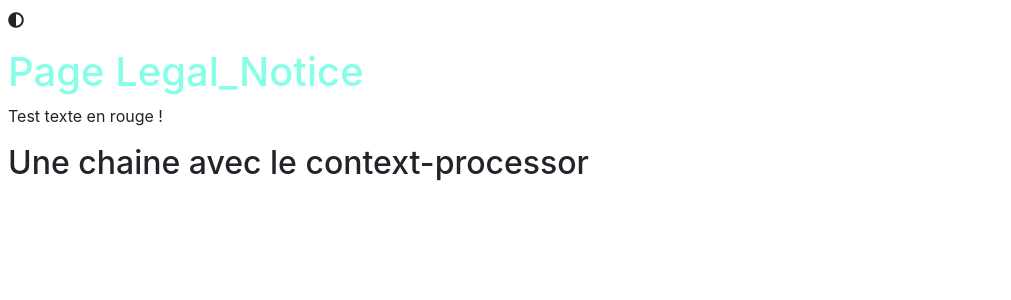
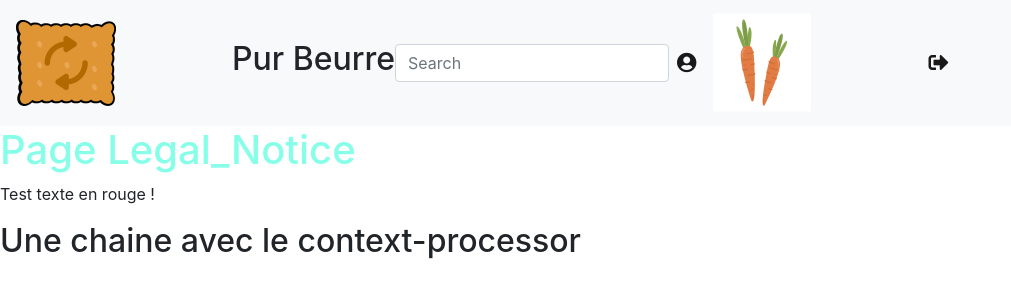
Before and after one commit to Wanbli83470/P8_ESTIVAL_THOMAS, a Django app: page /Legal_notice in a window 1280 px wide. Shown: the top 300 px of the page, without its empty margins (0-1011 px from the left). Run offline with Django 3.2, Linux system fonts and the light colour scheme; some libraries are stand-ins or nearby versions.

Commit message:
1ère version navbar

```diff
--- a/Pur_Beurre/P8/templates/P8/base.html
+++ b/Pur_Beurre/P8/templates/P8/base.html
@@ -15,10 +15,36 @@
             Dawa
            {% endblock title%}</title>
 </head>
-<body class="p-2">
-<p>
-<i class="fas fa-adjust"></i>
-</p>
+<body>
+
+
+<nav class="navbar navbar-expand-sm bg-light navbar-light">
+    <!-- Logo Pur Beurre -->
+  <a class="navbar-brand" href="#">
+    <img class="img-fluid w-50" src="{% static 'P8/images/logo.png' %}" alt="Mon image" />
+  </a>
+    <!-- Titre -->
+    <h2>Pur Beurre</h2>
+    <!-- Search field -->
+  <form class="form-inline">
+    <input class="form-control mr-sm-2" type="search" placeholder="Search" aria-label="Search">
+  </form>
+    <!-- Icone mon compte -->
+  <a class="navbar-brand" href="#">
+    <i class="fas fa-user-circle"></i>
+  </a>
+
+     <!-- Icone Carottes -->
+  <a class="navbar-brand" href="#">
+    <img class="img-fluid img-rounded w-50" src="{% static 'P8/images/carotte.svg' %}" alt="Mon image" />
+  </a>
+     <!-- Icone Deconnexion -->
+  <a class="navbar-brand" href="#">
+    <i class="fas fa-sign-out-alt"></i>
+  </a>
+
+
+</nav>
 {% block content %}
 
 {% endblock content %}
--- a/Pur_Beurre/P8/templates/P8/home.html
+++ b/Pur_Beurre/P8/templates/P8/home.html
@@ -6,7 +6,7 @@
 {% endblock title%}
 
 {% block content %}
-<h1 class="text-Okay">Accueil</h1>
-<p> Test texte en rouge ! </p>
-<h2>{{ ma_var }}  </h2>
+
+<h1>Du gras oui mais de qualité !</h1>
+<h2>Trouver un produit de substitution pour ceux que vous consommez tous les jours</h2>
 {% endblock content %}
```
Also changed, not shown: Pur_Beurre/P8/static/P8/images/carotte.jpg (added), Pur_Beurre/P8/static/P8/images/carotte.svg (added), Pur_Beurre/P8/static/P8/images/logo.png (added), 1 other file.
